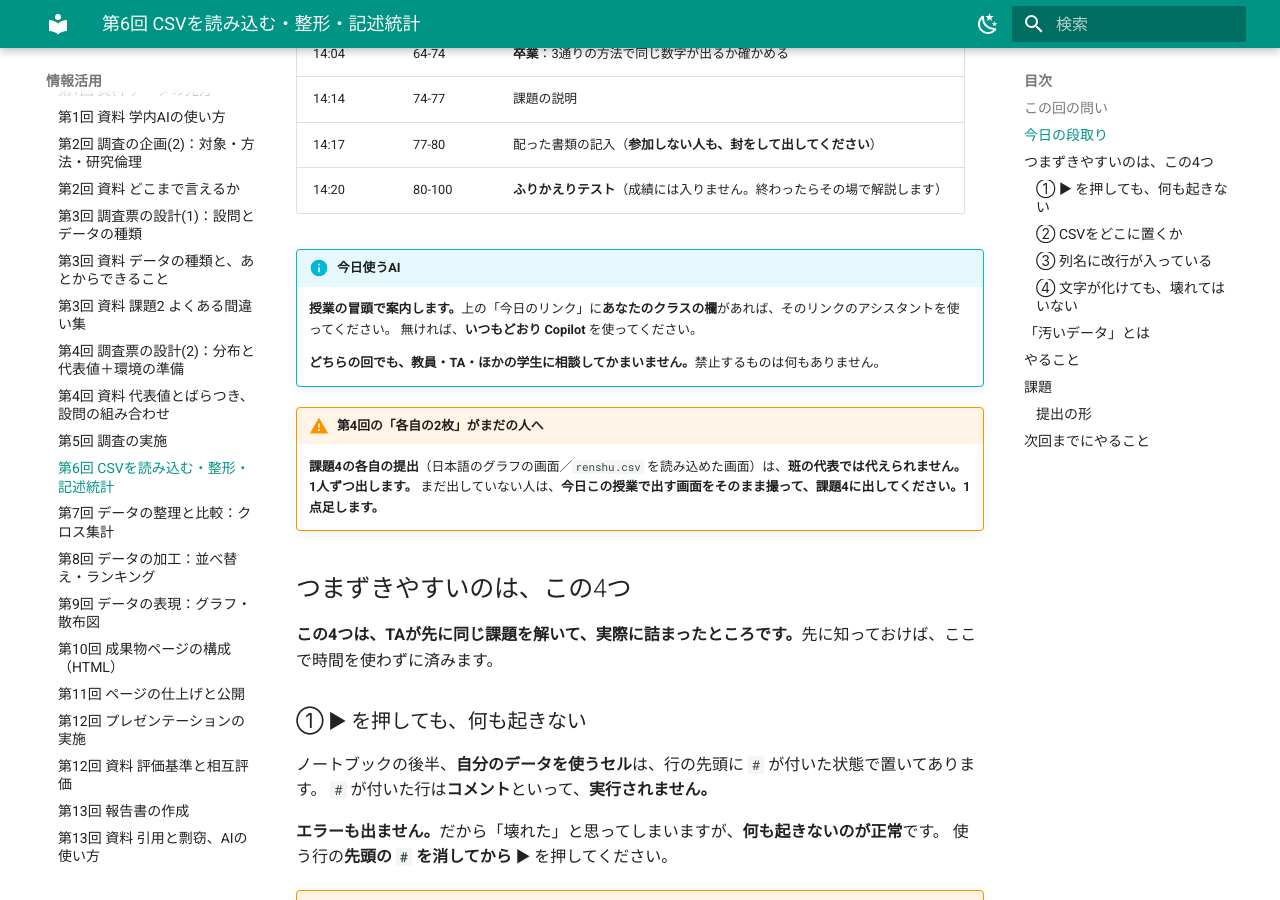
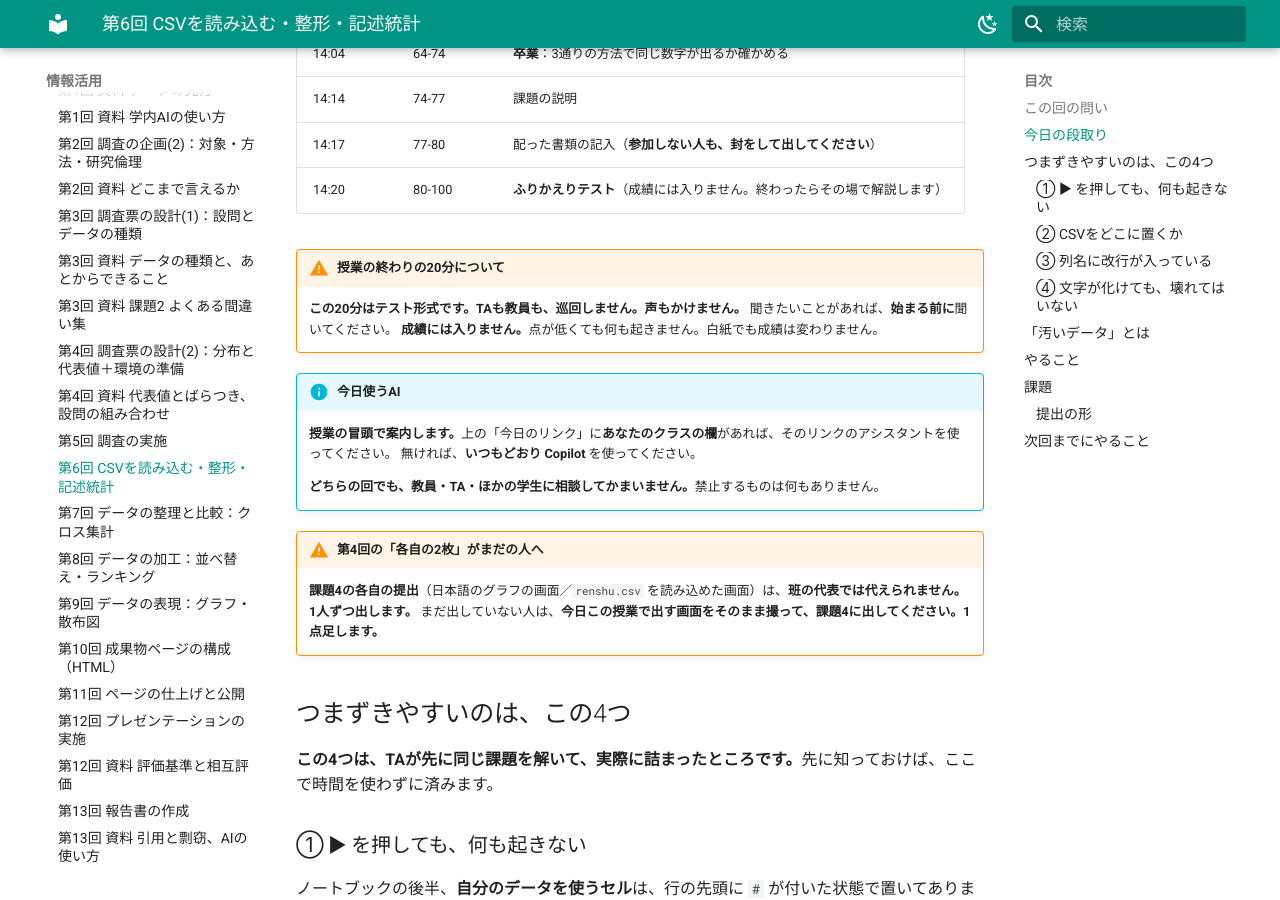
Before and after one commit to aonoa68/joho-katsuyo, an MkDocs documentation site: the page built from docs/week06.md, in a window 1280 px wide and 900 px high, scrolled down 1106 px. Built offline with MkDocs 1.6.1 and Material for MkDocs 9.7.7, drawn with Linux system fonts in a browser that asks for light colours; a script that is not in the unit is left out.

Commit message:
第6回: 授業末20分はテスト形式でTAも教員も巡回しない旨を明記
Co-Authored-By: Claude Opus 5 <noreply@anthropic.com>
Claude-Session: https://claude.ai/code/session_01491iACNdyWdrViehZyTRv6

```diff
--- a/docs/week06.md
+++ b/docs/week06.md
@@ -36,6 +36,11 @@
 | 14:14 | 74-77 | 課題の説明 |
 | 14:17 | 77-80 | 配った書類の記入（**参加しない人も、封をして出してください**） |
 | 14:20 | 80-100 | **ふりかえりテスト**（成績には入りません。終わったらその場で解説します） |
+
+!!! warning "授業の終わりの20分について"
+    **この20分はテスト形式です。TAも教員も、巡回しません。声もかけません。**
+    聞きたいことがあれば、**始まる前に**聞いてください。
+    **成績には入りません。**点が低くても何も起きません。白紙でも成績は変わりません。
 
 !!! info "今日使うAI"
     **授業の冒頭で案内します。**上の「今日のリンク」に**あなたのクラスの欄**があれば、そのリンクのアシスタントを使ってください。
```
